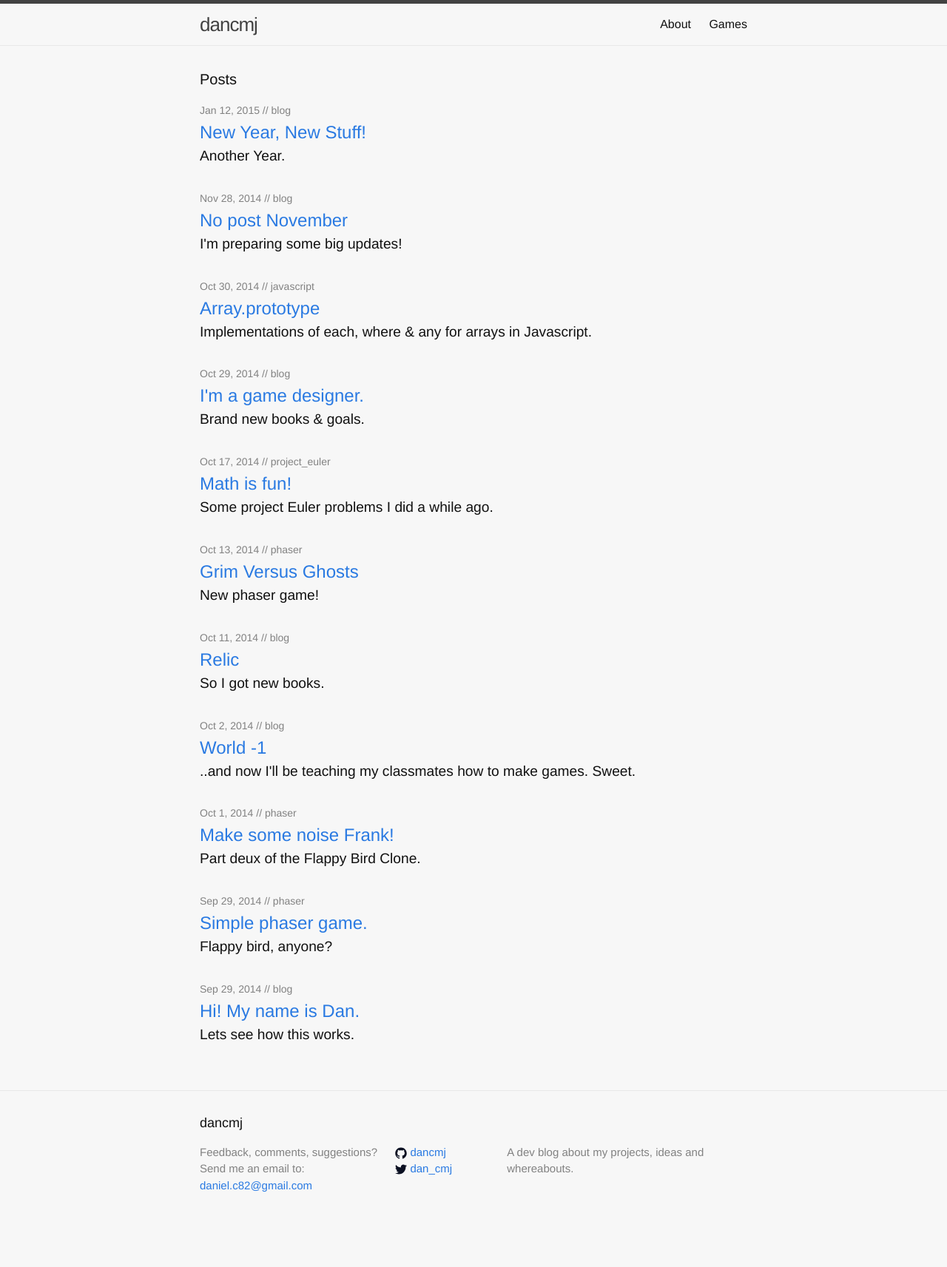
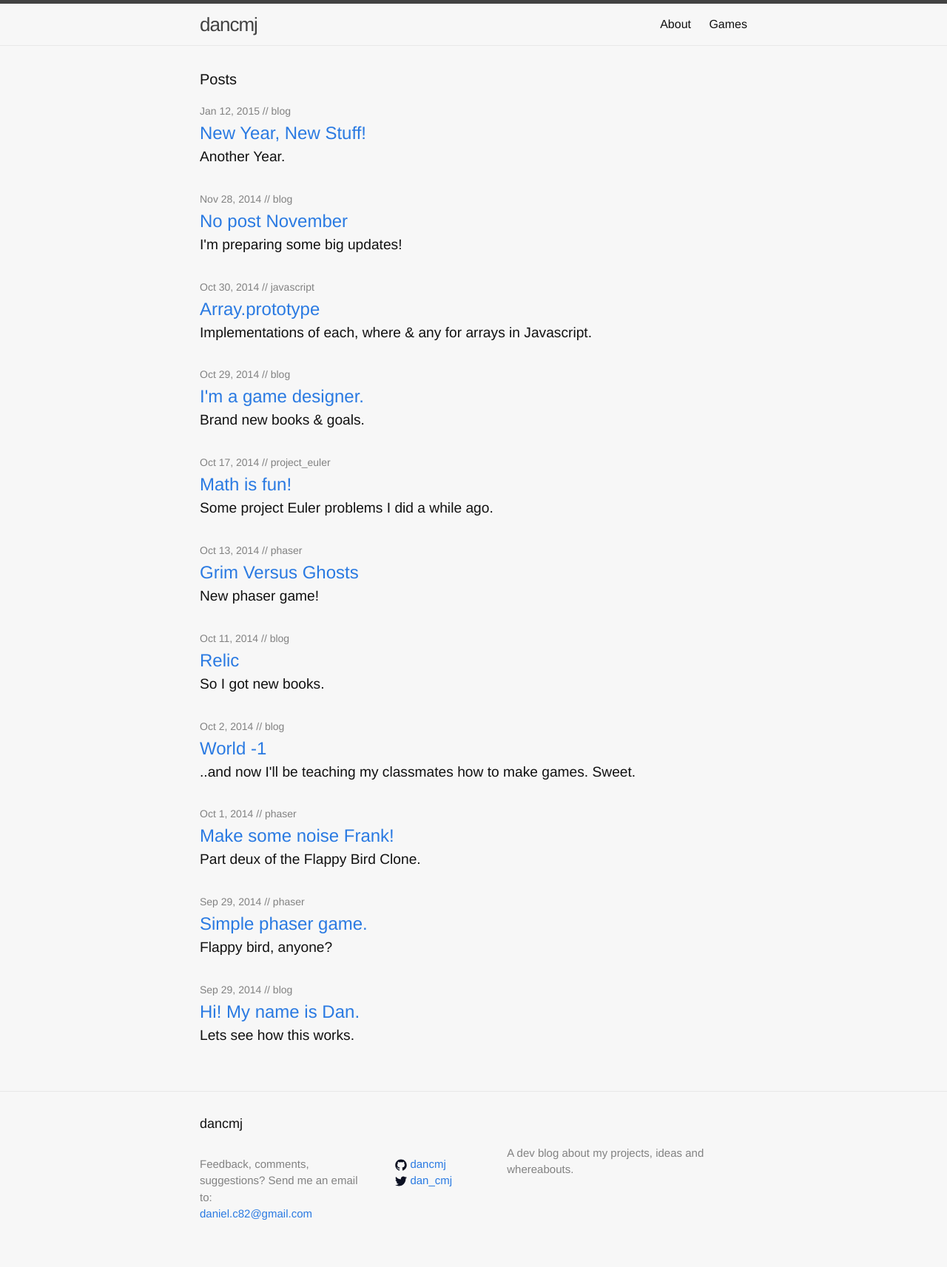
Before and after one commit to dancmj/dancmj.github.io, a Jekyll site: the page built from index.html, in a window 1280 px wide. Shown: the whole page at 74% size. Built offline with Jekyll 4.4.1, drawn with Linux system fonts in a browser that asks for light colours; before the commit the page ends 1674 px from its top, so only the background shows below that.

Commit message:
Changed some styling for <ul>.

```diff
--- a/_sass/_base.scss
+++ b/_sass/_base.scss
@@ -206,3 +206,5 @@
 .excerpt {
     font-size: .8em;
 }
+
+ul { margin: 1em; }
```
